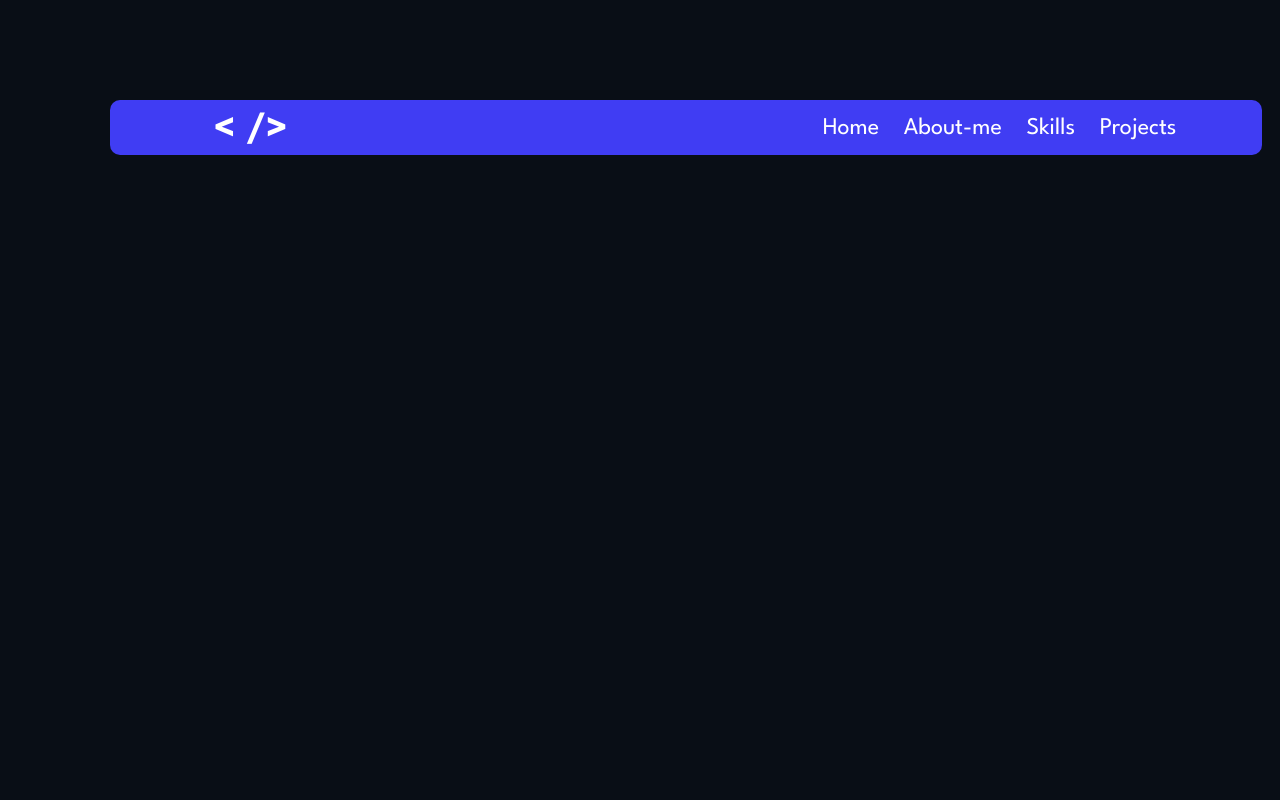
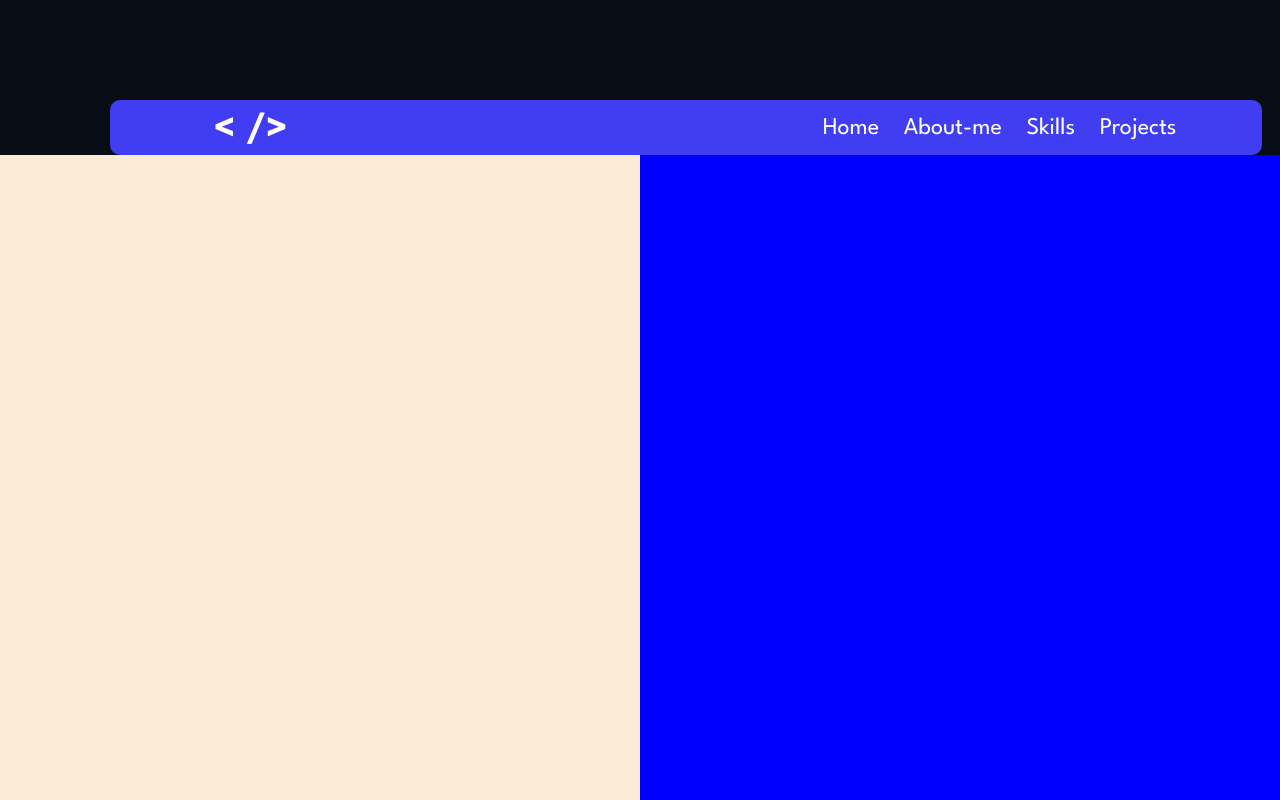
Before and after one commit to ThiagoFdaSLopes/Portfolio, a React (Vite) app in the folder portfolio/: page / in a window 1280 px wide. Shown: the top 800 px of the page. Built offline with nearby package versions, Linux system fonts and the light colour scheme.

Commit message:
fix: Create section info and photo for HOME

```diff
--- /dev/null
+++ b/portfolio/src/components/MainSections.jsx
@@ -0,0 +1,13 @@
+import React from 'react';
+import { Main, SectionInfo, SectionPhoto } from '../styles';
+
+const MainSections = () => {
+  return (
+    <Main>
+      <SectionInfo />
+      <SectionPhoto />
+    </Main>
+  )
+};
+
+export default MainSections;
--- a/portfolio/src/pages/Home.jsx
+++ b/portfolio/src/pages/Home.jsx
@@ -1,9 +1,13 @@
 import React from 'react'
 import HeaderHome from '../components/Header';
+import MainSections from '../components/MainSections';
 
 const Home = () => {
   return (
+  <>
     <HeaderHome />
+    <MainSections />
+  </>
   )
 }
 
--- a/portfolio/src/styles/index.js
+++ b/portfolio/src/styles/index.js
@@ -44,3 +44,24 @@ export const StyledLink = styled(Link)`
   color: white;
   text-decoration: none;
 `;
+
+export const Main = styled.main`
+  display: flex;
+  width: 100%;
+  height: 52rem;
+  background-color: aliceblue;
+`;
+
+export const SectionInfo = styled.section`
+  display: flex;
+  width: 50%;
+  height: 52rem;
+  background-color: antiquewhite;
+`;
+
+export const SectionPhoto = styled.section`
+  display: flex;
+  width: 50%;
+  height: 52rem;
+  background-color: blue;
+`;
```
